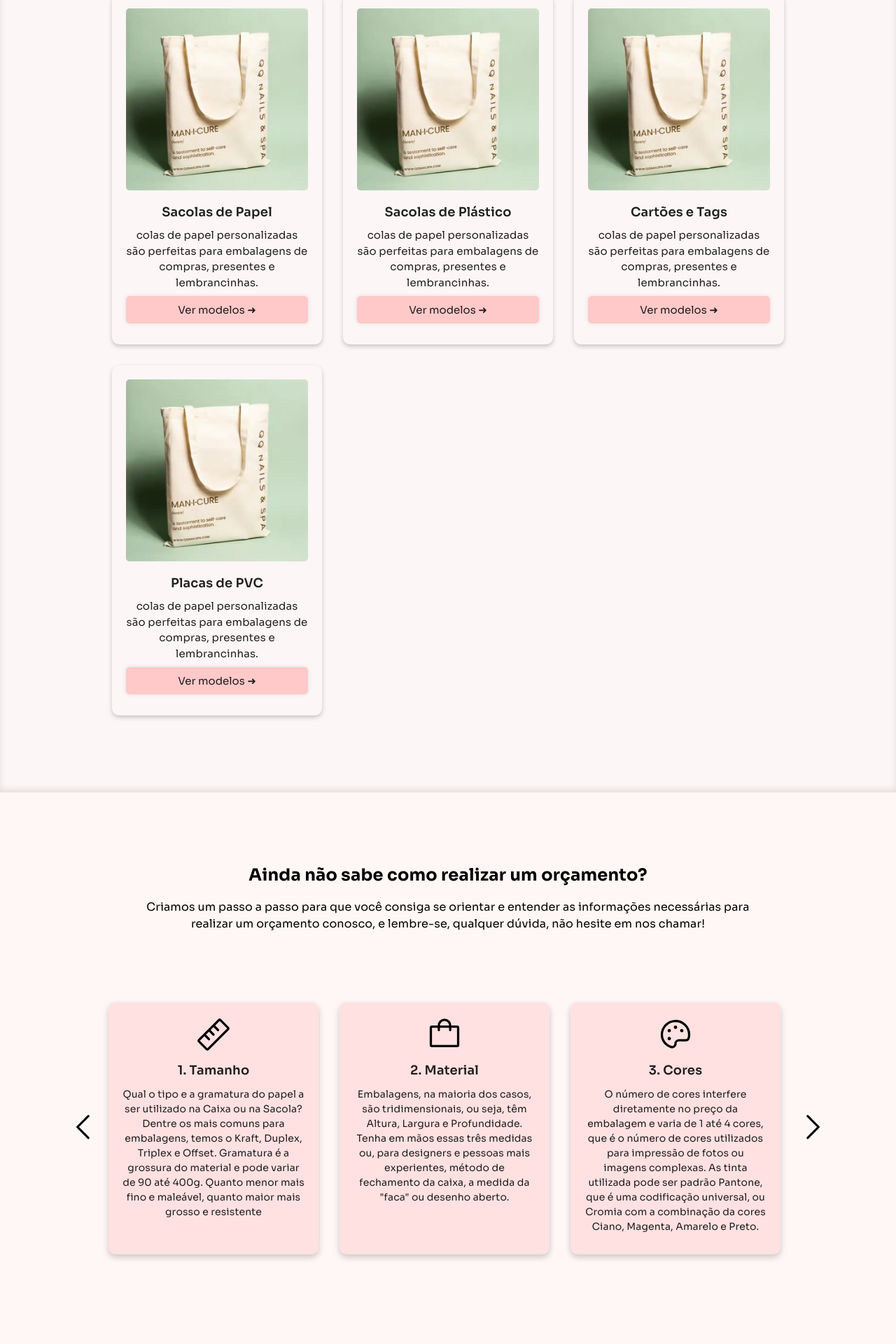
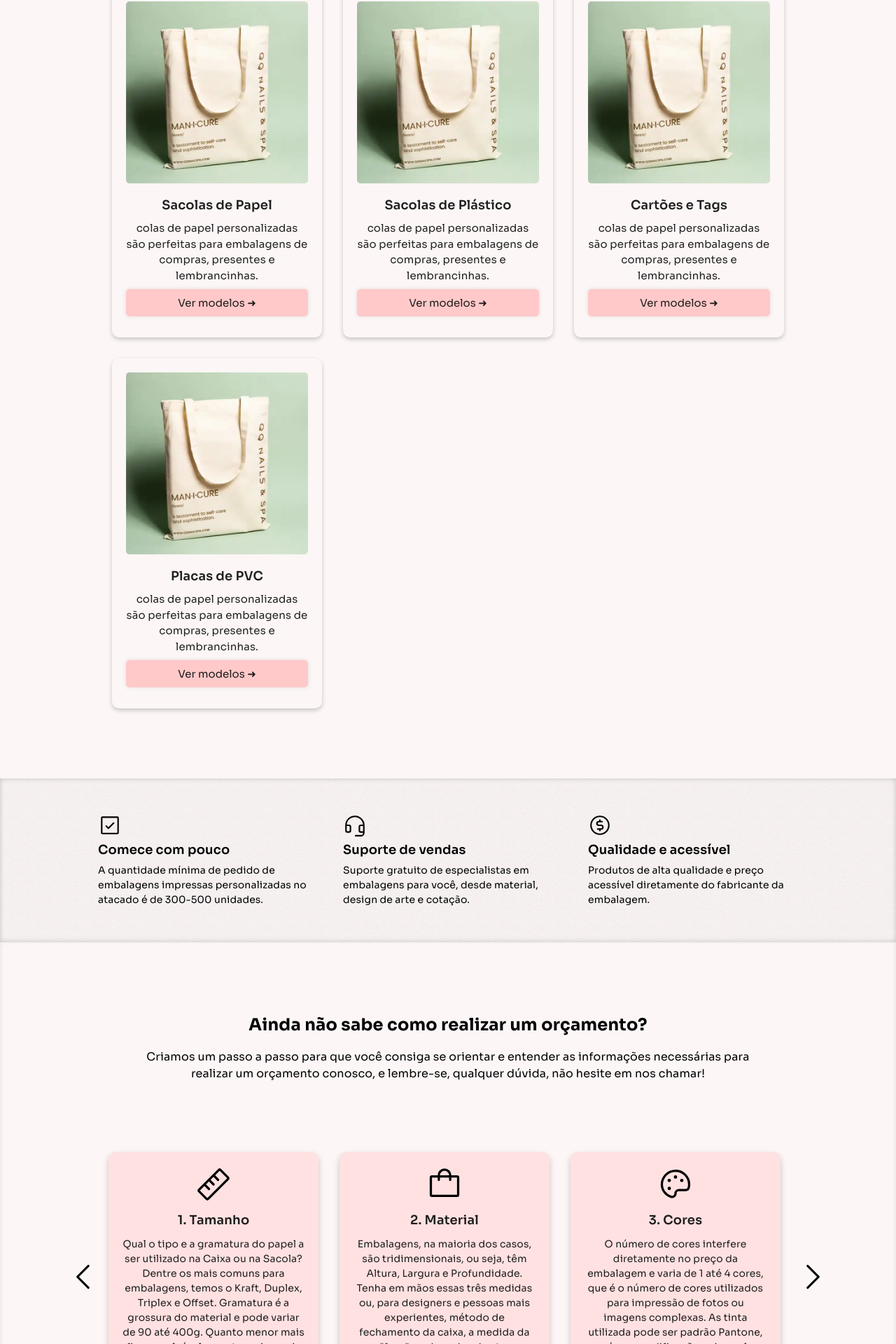
Before and after one commit to yurikaffer/site-tec, a React (Create React App) app: page / in a window 1280 px wide. Shown: the part 2110-4030 px from the top of the page at 70% size. Built offline with nearby package versions, Linux system fonts and the light colour scheme; the HTML template or start-up script is replaced by a standard one.

Commit message:
Atualização de desenvolvimento

```diff
--- a/src/App.tsx
+++ b/src/App.tsx
@@ -3,7 +3,6 @@ import { ThemeProvider } from '@mui/material/styles';
 import SectionAbout from "./Components/About/SectionAbout";
 import ResumoSobre from "./Components/ResumeAbout/ResumoSobre";
 import SwiperClients from "./Components/SwiperClients/SwiperClients";
-import SectionContacts from "./Components/Contact/SectionContact";
 import SectionStepper from "./Components/Stepper/SectionStepper";
 import SectionProducts from "./Components/Products/SectionProducts";
 import PaperBagsModel from "./Components/Products/PaperBagsModel";
@@ -14,6 +13,8 @@ import NavBar from "./Components/Navbar/Navbar";
 import { TabelaMedidas } from "./Components/Tabela/Tabela";
 import { Box, CssBaseline } from "@mui/material";
 import Banner from "./Components/Banner/Banner";
+import FaixaVantagens from "./Components/FaixaVantagens/FaixaVantagens";
+import { Contacts } from "@mui/icons-material";
 
 const rows = [
   { altura: '16cm', largura: '10cm', lateral: '5cm' },
@@ -51,10 +52,11 @@ function App() {
         <SectionAbout />
         <ResumoSobre />
         <SectionProducts />
+        <FaixaVantagens />
 
         <SectionStepper />
         <SwiperClients />
-        <SectionContacts />
+        <Contacts/>
         <WhatsappComponent />
     </ThemeProvider>
   );
--- a/src/Components/Contact/Contacts.tsx
+++ b/src/Components/Contact/Contacts.tsx
@@ -1,6 +1,7 @@
 import { Box, Card, Typography } from '@mui/material';
 import React from 'react';
 import { PhoneIncoming, EnvelopeSimple, MapPin } from "@phosphor-icons/react";
+import ContactsMobile from './ContactsMobile';
 
 const fontStyle = {
     fontSize: '15px',
@@ -10,77 +11,70 @@ const cardStyle = {
     display: 'flex',
     flexDirection: 'column',
     borderRadius: '.5rem',
-    justifyContent: 'center',
     alignItems: 'center',
-    padding: '3rem',
-    bgcolor: '#E4E4E4',
+    bgcolor: 'transparent',
     width: '32rem',
-    boxShadow: '0 3px 9px 0 rgba(0, 0, 0, 0.1)',
-    '@media (max-width: 880px)': {
+    gap: '0.5rem',
+    marginBottom: 'auto',
+    '@media (max-width: 715px)': {
+        padding: ' 0 3rem',
         width: '90%',
-    },
-    '@media (max-width: 995px)': {
-        padding: '3rem 1rem',
     },
 }
 
 const Contacts: React.FC = () => {
     return (
-        <Box display={'flex'}
-            padding={'5rem'}
-            gap={'3%'}
-            justifyContent={'center'}
-            sx={{
-                '@media (max-width: 1121px)': {
-                    padding: '1rem',
-                    gap: 2
-                },
-                '@media (max-width:880px)': {
-                    padding: '1rem',
+        <Box sx={{
+            paddingTop: '10rem',
+            paddingBottom: '15rem',
+            alignItems: 'center',
+            display: 'flex',
             flexDirection: 'column',
-                    gap: 2,
-                    alignItems: 'center'
-                },
-                '@media (max-width:750px)': {
+        }} >
+            <Box sx={{
+                    display: 'flex',
+                    '@media (max-width:975px)': {
                         display: 'none'
                     },
                 }}
-
             >
-            <Card sx={cardStyle}>
+                <Box sx={cardStyle}>
                     <PhoneIncoming size={50} />
                     <Typography fontSize={'18px'} fontWeight={600} mb={'1rem'}>Ligue para nós</Typography>
-                <Box >
-                    <Box display={'flex'} justifyContent={'start'}>
+                    <Box>
+                        <Box display={'flex'}>
                             <Typography sx={fontStyle} fontWeight={600}>Telefone:&nbsp;</Typography>
                             <Typography sx={fontStyle}>(+55) 47 99999-9999</Typography>
                         </Box>
                         <Box display={'flex'}>
-                        <Typography sx={fontStyle} fontWeight={600}>Whatsapp:&nbsp;</Typography>
-                        <Typography sx={fontStyle}>(+55) 47 99999-9999</Typography>
+                            <Typography textAlign={'center'} sx={fontStyle} fontWeight={600}>Whatsapp:&nbsp;</Typography>
+                            <Typography textAlign={'center'} sx={fontStyle}>(+55) 47 99999-9999</Typography>
                         </Box>
                     </Box>
-            </Card>
+                </Box>
 
-            <Card sx={cardStyle}>
+                <Box sx={cardStyle}>
                     <EnvelopeSimple size={50} />
                     <Typography fontSize={'18px'} fontWeight={600}>Envie um e-mail</Typography>
-                <Box>
+
                         <Box display={'flex'} justifyContent={'start'}>
-                        <Typography sx={fontStyle}>tecserigrafia@gmail.com</Typography>
+                            <Typography textAlign={'center'} sx={fontStyle}>tecserigrafia@gmail.com</Typography>
+                        </Box>
+
+                </Box>
+
+                <Box sx={cardStyle}>
+                    <MapPin size={50} />
+                    <Typography fontSize={'18px'} fontWeight={600}>Faça uma visita</Typography>
+
+                        <Box display={'flex'}>
+                            <Typography textAlign={'center'} sx={fontStyle}>R. Servidão Santa Matilde, 135 - João Costa, Joinville - SC, 89209-050</Typography>
+                        </Box>
+
                 </Box>
             </Box>
-            </Card>
 
-            <Card sx={cardStyle}>
-                <MapPin size={50} />
-                <Typography fontSize={'18px'} fontWeight={600}>Faça uma visita</Typography>
-                <Box>
-                    <Box display={'flex'} justifyContent={'start'}>
-                        <Typography sx={fontStyle}>Rua Servidão Santa Matilde, 135</Typography>
-                    </Box>
-                </Box>
-            </Card>
+            <ContactsMobile/>
         </Box>
     )
 }
--- a/src/Components/Contact/ContactsMobile.tsx
+++ b/src/Components/Contact/ContactsMobile.tsx
@@ -10,7 +10,7 @@ const ContactsMobile: React.FC = () => {
     return (
         <Box sx={{
             display: 'none',
-            '@media (max-width:750px)': {
+            '@media (max-width:975px)': {
                 display: 'flex',
                 flexDirection: 'column',
                 padding: '1rem 1rem',
--- a/src/Components/Contact/SectionContact.tsx
+++ /dev/null
@@ -1,15 +0,0 @@
-import { Box, Typography } from '@mui/material';
-import React from 'react';
-import Contacts from './Contacts';
-import ContactsMobile from './ContactsMobile';
-
-const SectionContacts: React.FC = () => {
-    return (
-        <Box >
-            <Contacts/>
-            <ContactsMobile/>
-        </Box>
-    )
-}
-
-export default SectionContacts
--- /dev/null
+++ b/src/Components/FaixaVantagens/FaixaVantagens.tsx
@@ -0,0 +1,78 @@
+import { Box, Typography } from '@mui/material';
+import { CheckSquare, CurrencyCircleDollar, Headset } from '@phosphor-icons/react';
+import React from 'react';
+
+const cardStyle = {
+    display: 'flex',
+    flexDirection: 'column',
+    borderRadius: '.5rem',
+    bgcolor: 'transparent',
+    width: '30rem',
+    gap: '0.5rem',
+    '@media (max-width: 715px)': {
+        padding: ' 0 3rem',
+        width: '90%',
+    },
+}
+
+const FaixaVantagens: React.FC = () => {
+    return (
+        <Box sx={{
+            display: 'flex',
+            justifyContent: 'center',
+            alignItems: 'center',
+            padding: '5rem',
+            gap: '5rem',
+            background: "url('/fundo-textura-claro.png') no-repeat center center fixed",
+            backgroundSize: 'cover',
+            boxShadow: `inset 0 2px 7px 0 rgba(0, 0, 0, 0.1), inset 0 -2px 7px 0 rgba(0, 0, 0, 0.1)`,
+            '@media (max-width: 715px)': {
+                flexDirection: 'column',
+                gap: '3rem',
+                paddingY: '5rem',
+                paddingX: '0',
+            },
+        }}>
+
+            <Box sx={cardStyle}>
+                <CheckSquare size={34} />
+                <Typography fontSize={'18px'} fontWeight={600}>Comece com pouco</Typography>
+                <Box>
+                    <Box display={'flex'} justifyContent={'start'}>
+                        <Typography sx={{ fontSize: '14px' }}>
+                            A quantidade mínima de pedido de embalagens impressas personalizadas no atacado é de 300-500 unidades.
+                        </Typography>
+                    </Box>
+                </Box>
+            </Box>
+
+            <Box sx={cardStyle}>
+                <Headset size={34} />
+                <Typography fontSize={'18px'} fontWeight={600}>Suporte de vendas</Typography>
+                <Box>
+                    <Box display={'flex'} justifyContent={'start'}>
+                        <Typography sx={{ fontSize: '14px' }}>
+                            Suporte gratuito de especialistas em embalagens para você, desde material, design de arte e cotação.
+                        </Typography>
+                    </Box>
+                </Box>
+            </Box>
+
+            <Box sx={cardStyle}>
+                <CurrencyCircleDollar size={34} />
+                <Typography fontSize={'18px'} fontWeight={600}>Qualidade e acessível</Typography>
+                <Box>
+                    <Box display={'flex'} justifyContent={'start'}>
+                        <Typography sx={{ fontSize: '14px' }}>
+                            Produtos de alta qualidade e preço acessível diretamente do fabricante da embalagem.
+                        </Typography>
+                    </Box>
+                </Box>
+            </Box>
+
+        </Box>
+
+    )
+}
+
+export default FaixaVantagens
--- a/src/Components/Products/SectionProducts.tsx
+++ b/src/Components/Products/SectionProducts.tsx
@@ -17,14 +17,8 @@ const aboutTexBox = {
 const SectionProducts: React.FC = () => {
     return (
         <Box sx={{
-            //background: "url('/fundo-textura-claro.png') no-repeat center center fixed",
-            //backgroundSize: 'cover',
             bgcolor: '#FCF6F6',
             pt: '5rem',
-            pb: '10rem',
-            boxShadow:  `inset 0 -4px 10px 0 rgba(0, 0, 0, 0.1)`,
-
-
         }}>
             <Box sx={aboutTexBox}>
                 <Typography
@@ -52,7 +46,8 @@ const SectionProducts: React.FC = () => {
                 width: '100%',
                 gridTemplateColumns: 'repeat(4, 35rem)',
                 gap: '3rem',
-                padding: '1rem 10%',
+                paddingX: '10%',
+                pb: '10rem',
                 justifyContent: 'center',
                 alignItems: 'center',
                 '@media (max-width: 1690px)': {
--- a/src/Components/ResumeAbout/ResumoSobre.tsx
+++ b/src/Components/ResumeAbout/ResumoSobre.tsx
@@ -33,7 +33,7 @@ const ResumoSobre: React.FC = () => {
             sx={{
                 background: "url('/fundo-textura-creme.png') no-repeat center center fixed",
                 backgroundSize: 'cover',
-                boxShadow:  `inset 0 8px 10px 0 rgba(0, 0, 0, 0.1), inset 0 -8px 10px 0 rgba(0, 0, 0, 0.1)`,
+                boxShadow: `inset 0 2px 7px 0 rgba(0, 0, 0, 0.1), inset 0 -2px 7px 0 rgba(0, 0, 0, 0.1)`,
                 '@media (max-width: 1000px)': {
                     padding: '5rem 5rem 5rem 5rem'
                 },
--- a/src/Components/Stepper/SectionStepper.tsx
+++ b/src/Components/Stepper/SectionStepper.tsx
@@ -20,9 +20,8 @@ const aboutTexBox = {
 const SectionStepper: React.FC = () => {
     return (
         <Box sx={{
-            //background: "url('/fundo-textura-claro.png') no-repeat center center fixed",
-            //backgroundSize: 'cover',
-            bgcolor: '#FFF6F6',
+            boxShadow: `inset 0 -2px 7px 0 rgba(0, 0, 0, 0.1)`,
+            bgcolor: '#FCF6F6',
             pb: '10rem'
         }}>
             <Box sx={aboutTexBox}>
--- a/src/Components/SwiperClients/SwiperClients.tsx
+++ b/src/Components/SwiperClients/SwiperClients.tsx
@@ -25,7 +25,6 @@ const aboutTexBox = {
     display: 'flex',
     flexDirection: 'column',
     gap: 5,
-    padding: '5rem 0rem',
     paddingTop: '10rem',
     justifyContent: 'center',
     alignItems: 'center',
@@ -63,7 +62,7 @@ const SwiperClients: React.FC = () => {
         <Box sx={aboutTexBox}>
             <Typography
                 fontSize={'2.4rem'}
-                fontWeight={700}
+                fontWeight={600}
                 sx={{
                     '@media (max-width: 1000px)': {
                         fontSize: '1.8rem',
```
Lines whose indentation alone changed are shown as unchanged.
